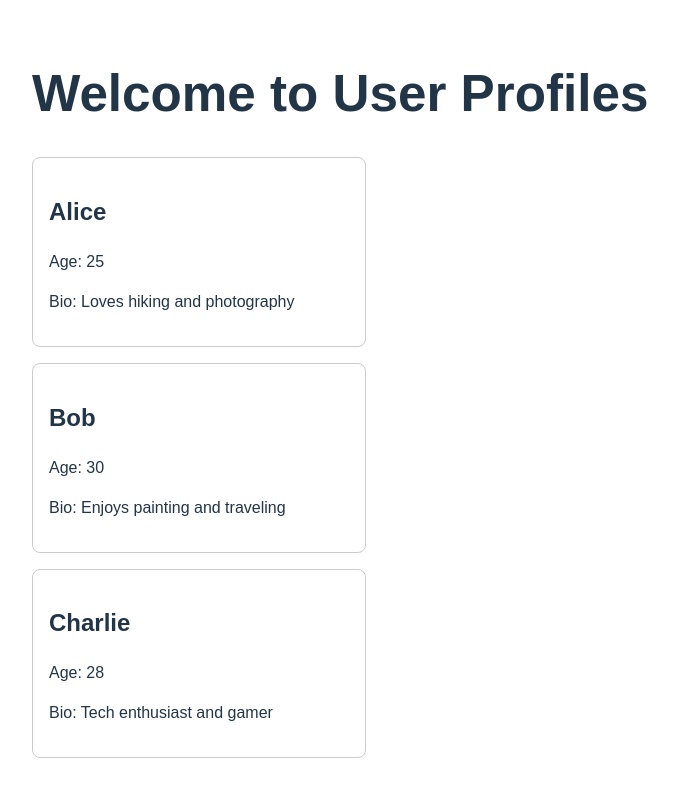
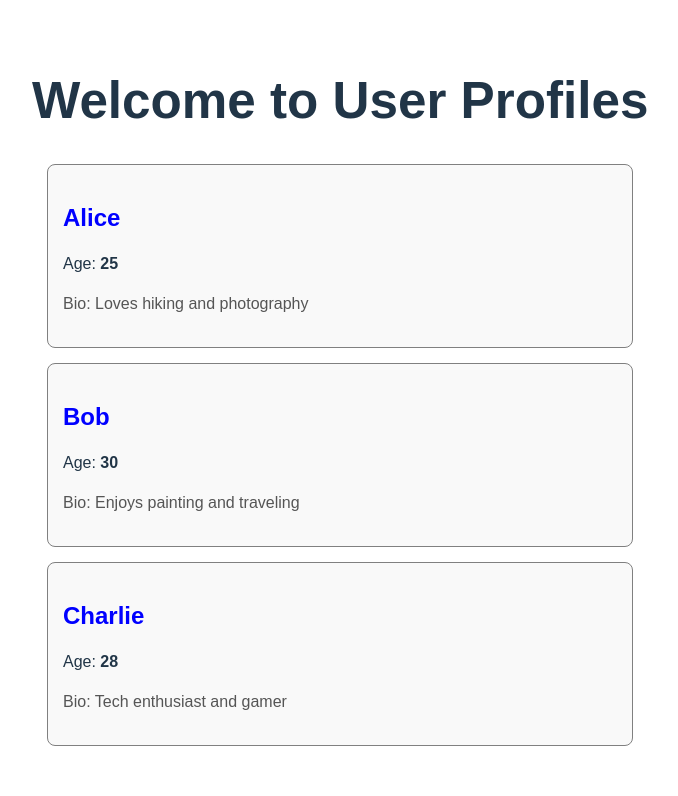
Before and after one commit to oyed88/alx-fe-reactjs, a React (Vite) app in the folder alx-react-app/: page / in a window 1280 px wide. Shown: the top 796 px of the page, without its empty margins (0-678 px from the left). Built offline with nearby package versions, Linux system fonts and the light colour scheme.

Commit message:
Update UserProfile.jsx

```diff
--- a/alx-react-app/src/components/UserProfile.jsx
+++ b/alx-react-app/src/components/UserProfile.jsx
@@ -1,11 +1,29 @@
-const UserProfile = (props) => {
-    return (
-        <div style={{ border: "1px solid #ccc", padding: "1rem", borderRadius: "8px", maxWidth: "300px", margin: "1rem 0" }}>
-            <h2>{props.name}</h2>
-            <p>Age: {props.age}</p>
-            <p>Bio: {props.bio}</p>
-        </div>
-    );
-};
+import React from 'react';
+
+function UserProfile(props) {
+  return (
+    <div
+      style={{
+        border: '1px solid gray',
+        padding: '15px',
+        margin: '15px',
+        borderRadius: '8px',
+        backgroundColor: '#f9f9f9'
+      }}
+    >
+      <h2 style={{ color: 'blue', marginBottom: '10px' }}>
+        {props.name}
+      </h2>
+
+      <p>
+        Age: <span style={{ fontWeight: 'bold' }}>{props.age}</span>
+      </p>
+
+      <p style={{ color: '#555' }}>
+        Bio: {props.bio}
+      </p>
+    </div>
+  );
+}
 
 export default UserProfile;
```
